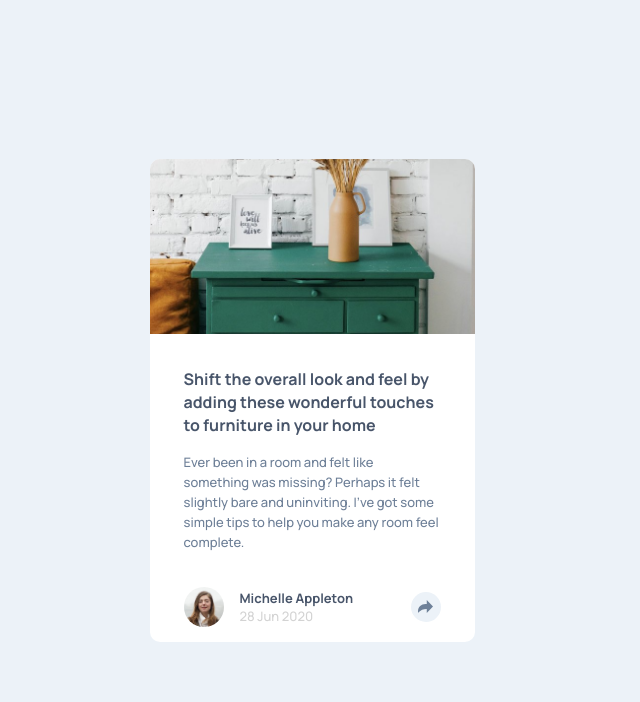
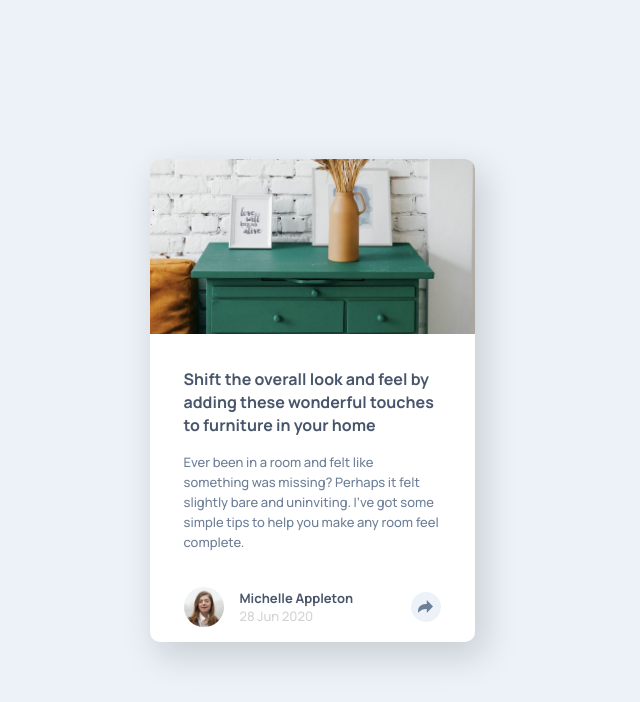
Before and after one commit to dnypham/frontend-mentor-article-preview-component, a React app: page / in a window 1280 px wide. Shown: the whole page, without its empty margins (328-968 px from the left). Built offline with nearby package versions, Linux system fonts and the light colour scheme.

Commit message:
Add box-shadow to article preview card.

```diff
--- a/public/styles.css
+++ b/public/styles.css
@@ -46,6 +46,7 @@
   width: 325px;
   border-radius: 10px;
   background-color: white;
+  box-shadow: 8px 13px 35px 2px rgb(0 0 0 / 15%);
 }
 
 .article-image {
```
Also changed, not shown: src/components/user-section.js (indentation only).
